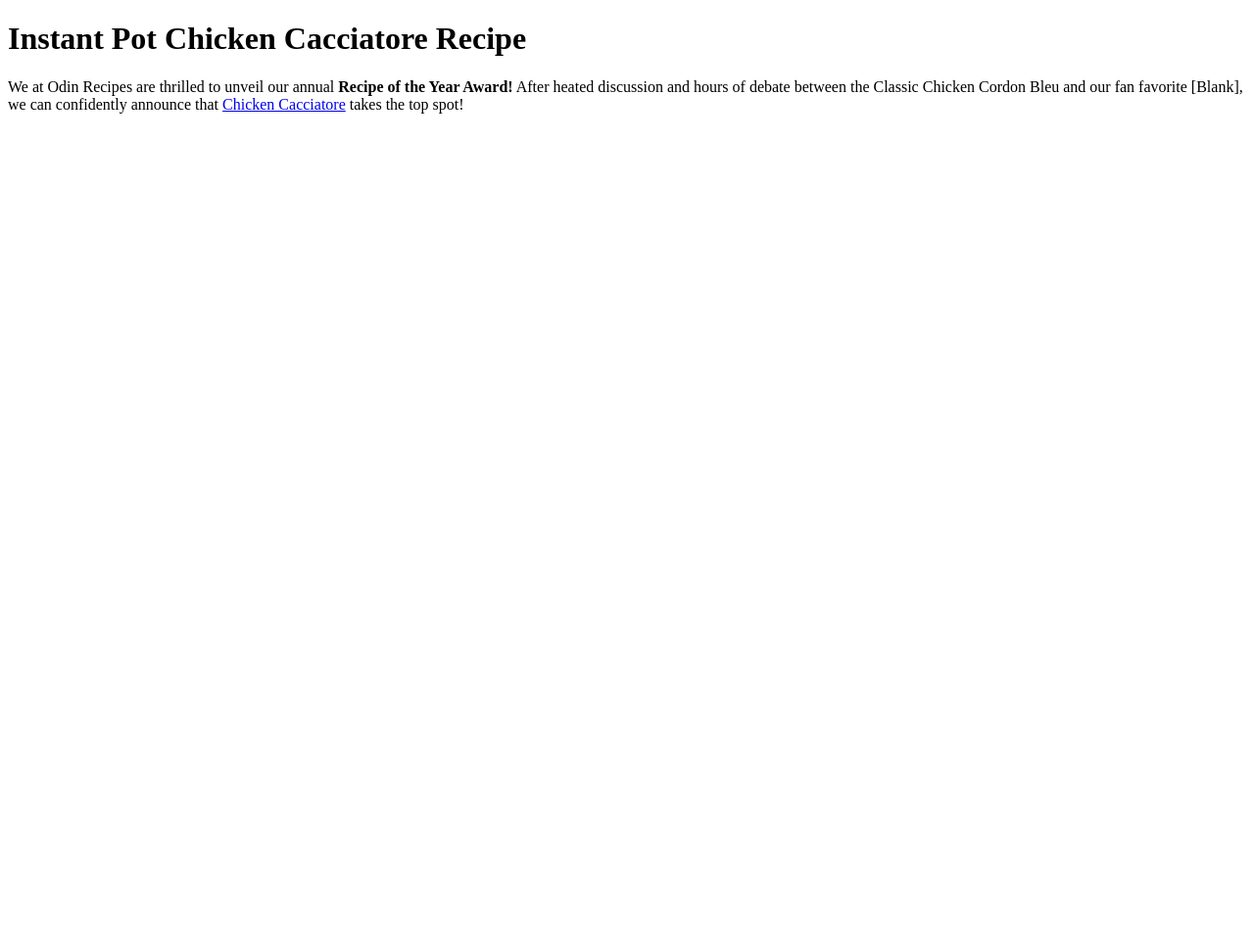
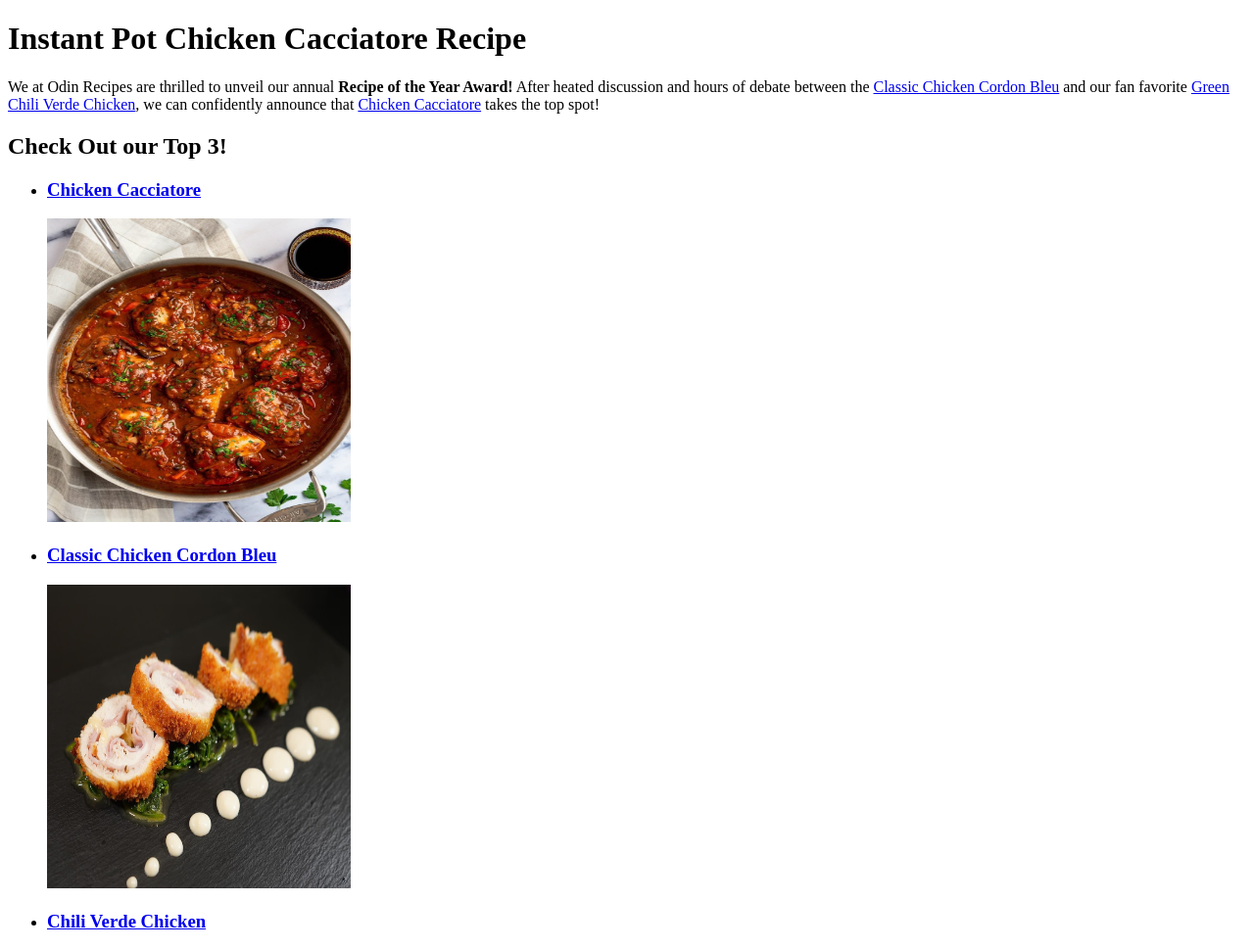
Before and after one commit to FectorZ/odin-recipes, a plain HTML site: page index.html in a window 1280 px wide. Shown: the whole page at 98% size. Before the commit the page ends 800 px from the top, so only its background shows below. Drawn offline with Linux system fonts and the light colour scheme.

Commit message:
Just need to finish up getting images and org lay out for index

```diff
--- a/index.html
+++ b/index.html
@@ -8,7 +8,15 @@
     <body>
         <h1>Instant Pot Chicken Cacciatore Recipe</h1>
         <p>We at Odin Recipes are thrilled to unveil our annual <strong>Recipe of the Year Award!</strong> After heated discussion and hours of debate between
-            the Classic Chicken Cordon Bleu and our fan favorite [Blank], we can confidently announce that <a href="recipies/chicken.html" target="_blank" rel="noopener noreferrer">Chicken Cacciatore</a> takes
+            the <a href="recipies/cordon-bleu.html">Classic Chicken Cordon Bleu</a> and our fan favorite <a href="recipies/green-chili.html">Green Chili Verde Chicken</a>, we can confidently announce that <a href="recipies/chicken.html">Chicken Cacciatore</a> takes
             the top spot!</p>
+            <h2>Check Out our Top 3!</h2>
+            <ul>
+                <li><a href="recipies/chicken.html"><h3>Chicken Cacciatore</h3></a></li>
+                <img src="./images/chicken-cacciatore.jpg" height="310" width="310">
+                <li><a href="recipies/cordon-bleu.html"><h3>Classic Chicken Cordon Bleu</h3></a></li>
+                <img src="./images/cordon-bleu.jpg" height="310" width="310">
+                <li><a href="recipies/green-chili.html"><h3>Chili Verde Chicken</h3></a></li>
+            </ul>
     </body>
 </html>
```
Also changed, not shown: recipies/green-chili.html (added, +10 -0 lines).
